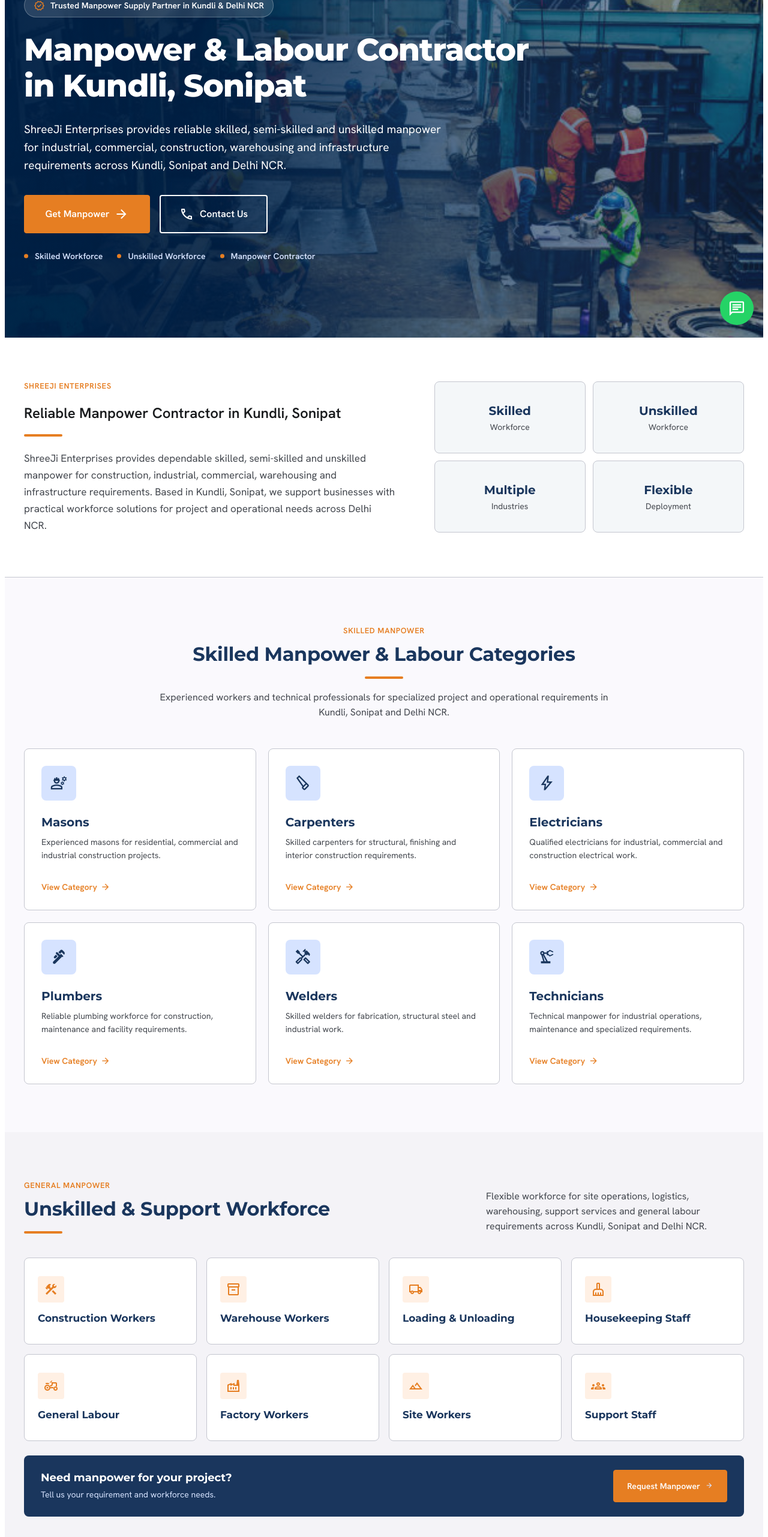
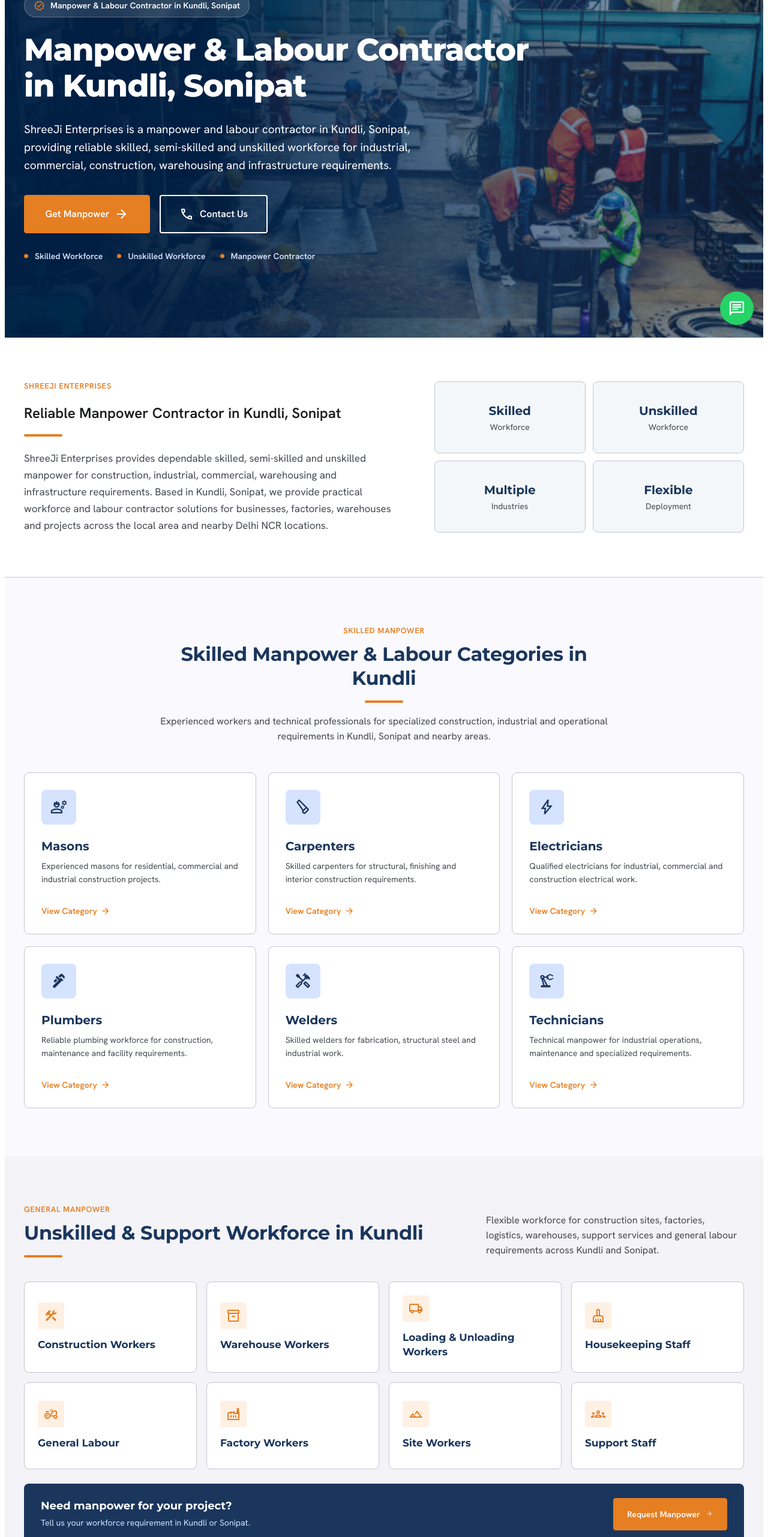
Before and after one commit to samarkhurana01/Shreejienterprise, a React (Vite) app: page / in a window 1280 px wide. Shown: the part 234-2797 px from the top of the page at 60% size. Built offline with nearby package versions, Linux system fonts and the light colour scheme.

Commit message:
Update Home.jsx

```diff
--- a/src/pages/Home.jsx
+++ b/src/pages/Home.jsx
@@ -54,7 +54,7 @@
     },
     {
       icon: "local_shipping",
-      title: "Loading & Unloading",
+      title: "Loading & Unloading Workers",
     },
     {
       icon: "cleaning_services",
@@ -83,13 +83,13 @@
       icon: "construction",
       title: "Construction",
       description:
-        "Skilled and unskilled workforce for residential, commercial and large-scale construction projects.",
+        "Skilled and unskilled workforce for residential, commercial and large-scale construction projects in Kundli and Sonipat.",
     },
     {
       icon: "factory",
       title: "Industrial",
       description:
-        "Reliable manpower for factories, plants, production units and industrial operations.",
+        "Reliable industrial manpower for factories, plants, production units and manufacturing operations in Kundli and Sonipat.",
     },
     {
       icon: "warehouse",
@@ -101,7 +101,7 @@
       icon: "apartment",
       title: "Infrastructure",
       description:
-        "Manpower support for infrastructure development and major civil projects.",
+        "Manpower support for infrastructure development, civil works and major projects.",
     },
     {
       icon: "business",
@@ -171,30 +171,36 @@
         }}
         aria-labelledby="home-hero-title"
       >
-        <div className="hero-overlay"></div>
+        <div className="hero-background" />
+
+        <div className="hero-overlay" />
 
         <div className="hero-inner">
           <div className="hero-content">
 
             <div className="hero-badge">
-              <span className="material-symbols-outlined">
+              <span
+                className="material-symbols-outlined"
+                aria-hidden="true"
+              >
                 verified
               </span>
 
               <span>
-                Trusted Manpower Supply Partner in Kundli &amp; Delhi NCR
+                Manpower & Labour Contractor in Kundli, Sonipat
               </span>
             </div>
 
             <h1 id="home-hero-title">
-              Manpower &amp; Labour Contractor in Kundli, Sonipat
+              Manpower & Labour Contractor in Kundli, Sonipat
             </h1>
 
             <p>
-              ShreeJi Enterprises provides reliable skilled, semi-skilled
-              and unskilled manpower for industrial, commercial,
-              construction, warehousing and infrastructure requirements
-              across Kundli, Sonipat and Delhi NCR.
+              ShreeJi Enterprises is a manpower and labour contractor
+              in Kundli, Sonipat, providing reliable skilled,
+              semi-skilled and unskilled workforce for industrial,
+              commercial, construction, warehousing and infrastructure
+              requirements.
             </p>
 
             <div className="hero-buttons">
@@ -206,7 +212,10 @@
               >
                 <span>Get Manpower</span>
 
-                <span className="material-symbols-outlined">
+                <span
+                  className="material-symbols-outlined"
+                  aria-hidden="true"
+                >
                   arrow_forward
                 </span>
               </Link>
@@ -216,7 +225,10 @@
                 className="button button-outline"
                 aria-label="Call ShreeJi Enterprises"
               >
-                <span className="material-symbols-outlined">
+                <span
+                  className="material-symbols-outlined"
+                  aria-hidden="true"
+                >
                   call
                 </span>
 
@@ -255,15 +267,16 @@
                 Reliable Manpower Contractor in Kundli, Sonipat
               </h2>
 
-              <div className="orange-line"></div>
+              <div className="orange-line" />
 
               <p>
                 ShreeJi Enterprises provides dependable skilled,
                 semi-skilled and unskilled manpower for construction,
                 industrial, commercial, warehousing and infrastructure
-                requirements. Based in Kundli, Sonipat, we support
-                businesses with practical workforce solutions for
-                project and operational needs across Delhi NCR.
+                requirements. Based in Kundli, Sonipat, we provide
+                practical workforce and labour contractor solutions
+                for businesses, factories, warehouses and projects
+                across the local area and nearby Delhi NCR locations.
               </p>
 
             </div>
@@ -315,15 +328,15 @@
             </span>
 
             <h2 id="skilled-heading">
-              Skilled Manpower &amp; Labour Categories
+              Skilled Manpower & Labour Categories in Kundli
             </h2>
 
-            <div className="orange-line center-line"></div>
+            <div className="orange-line center-line" />
 
             <p>
               Experienced workers and technical professionals for
-              specialized project and operational requirements in
-              Kundli, Sonipat and Delhi NCR.
+              specialized construction, industrial and operational
+              requirements in Kundli, Sonipat and nearby areas.
             </p>
 
           </div>
@@ -399,17 +412,17 @@
               </span>
 
               <h2 id="general-heading">
-                Unskilled &amp; Support Workforce
+                Unskilled & Support Workforce in Kundli
               </h2>
 
-              <div className="orange-line"></div>
+              <div className="orange-line" />
 
             </div>
 
             <p>
-              Flexible workforce for site operations, logistics,
-              warehousing, support services and general labour
-              requirements across Kundli, Sonipat and Delhi NCR.
+              Flexible workforce for construction sites, factories,
+              logistics, warehouses, support services and general
+              labour requirements across Kundli and Sonipat.
             </p>
 
           </div>
@@ -449,7 +462,7 @@
               </strong>
 
               <span>
-                Tell us your requirement and workforce needs.
+                Tell us your workforce requirement in Kundli or Sonipat.
               </span>
 
             </div>
@@ -491,16 +504,15 @@
             </span>
 
             <h2 id="industries-heading">
-              Manpower Supply for Multiple Industries
+              Industrial & Commercial Manpower Supply in Kundli
             </h2>
 
-            <div className="orange-line center-line"></div>
+            <div className="orange-line center-line" />
 
             <p>
-              Workforce solutions for businesses and projects across
-              construction, industrial, commercial, infrastructure,
-              warehousing and logistics sectors in Kundli, Sonipat
-              and Delhi NCR.
+              Workforce solutions for construction, factories,
+              manufacturing, infrastructure, warehousing, logistics
+              and commercial operations in Kundli and Sonipat.
             </p>
 
           </div>
@@ -569,7 +581,7 @@
 
               <img
                 src={heroImage}
-                alt="Skilled and unskilled manpower working on an industrial project"
+                alt="Manpower workforce working on a construction and industrial project in Kundli"
                 loading="lazy"
               />
 
@@ -597,18 +609,18 @@
               </span>
 
               <h2 id="why-heading">
-                A Reliable Workforce Partner for Kundli &amp; Delhi NCR
+                A Reliable Workforce Partner in Kundli & Sonipat
               </h2>
 
-              <div className="orange-line"></div>
+              <div className="orange-line" />
 
               <p>
                 From individual skilled workers to larger workforce
                 requirements, ShreeJi Enterprises focuses on practical
                 manpower solutions that fit your project, site and
                 operational needs. We serve businesses looking for
-                manpower and labour contractor services in Kundli,
-                Sonipat and nearby Delhi NCR areas.
+                manpower supply and labour contractor services in
+                Kundli, Sonipat and nearby industrial areas.
               </p>
 
               <div className="benefits-grid">
@@ -672,16 +684,16 @@
               </span>
 
               <h2 id="areas-heading">
-                Manpower Supply in Kundli, Sonipat &amp; Delhi NCR
+                Manpower Supply in Kundli & Sonipat
               </h2>
 
-              <div className="orange-line"></div>
+              <div className="orange-line" />
 
               <p>
                 ShreeJi Enterprises is based in Kundli, Sonipat and
-                provides manpower and labour contractor services for
-                businesses and projects across Delhi NCR and nearby
-                industrial areas.
+                provides manpower supply and labour contractor services
+                for businesses, factories, warehouses and projects
+                across Kundli, Sonipat and nearby industrial areas.
               </p>
 
               <div className="areas-list">
@@ -714,12 +726,12 @@
             <div className="areas-map">
 
               <iframe
-                title="ShreeJi Enterprises location in Kundli, Sonipat, Haryana"
+                title="ShreeJi Enterprises manpower contractor location in Kundli, Sonipat, Haryana"
                 src="https://www.google.com/maps?q=Dahiya+Complex,+B-12,+near+Shree+Makhan+Bhog,+Kundli,+Sonipat,+Haryana+131028,+India&output=embed"
                 loading="lazy"
                 allowFullScreen
                 referrerPolicy="no-referrer-when-downgrade"
-              ></iframe>
+              />
 
               <div className="map-overlay">
 
@@ -737,9 +749,8 @@
                   </strong>
 
                   <span>
-                    Serving manpower requirements across Kundli,
-                    Sonipat, Delhi, Noida, Greater Noida, Gurgaon,
-                    Ghaziabad &amp; Faridabad.
+                    Dahiya Complex, B-12, Near Shree Makhan Bhog,
+                    Kundli, Sonipat, Haryana 131028.
                   </span>
 
                 </div>
@@ -780,7 +791,7 @@
                 Share your workforce requirement with ShreeJi
                 Enterprises and let us help you find the right
                 skilled, semi-skilled or unskilled manpower for
-                your project.
+                your project in Kundli or Sonipat.
               </p>
 
             </div>
```
